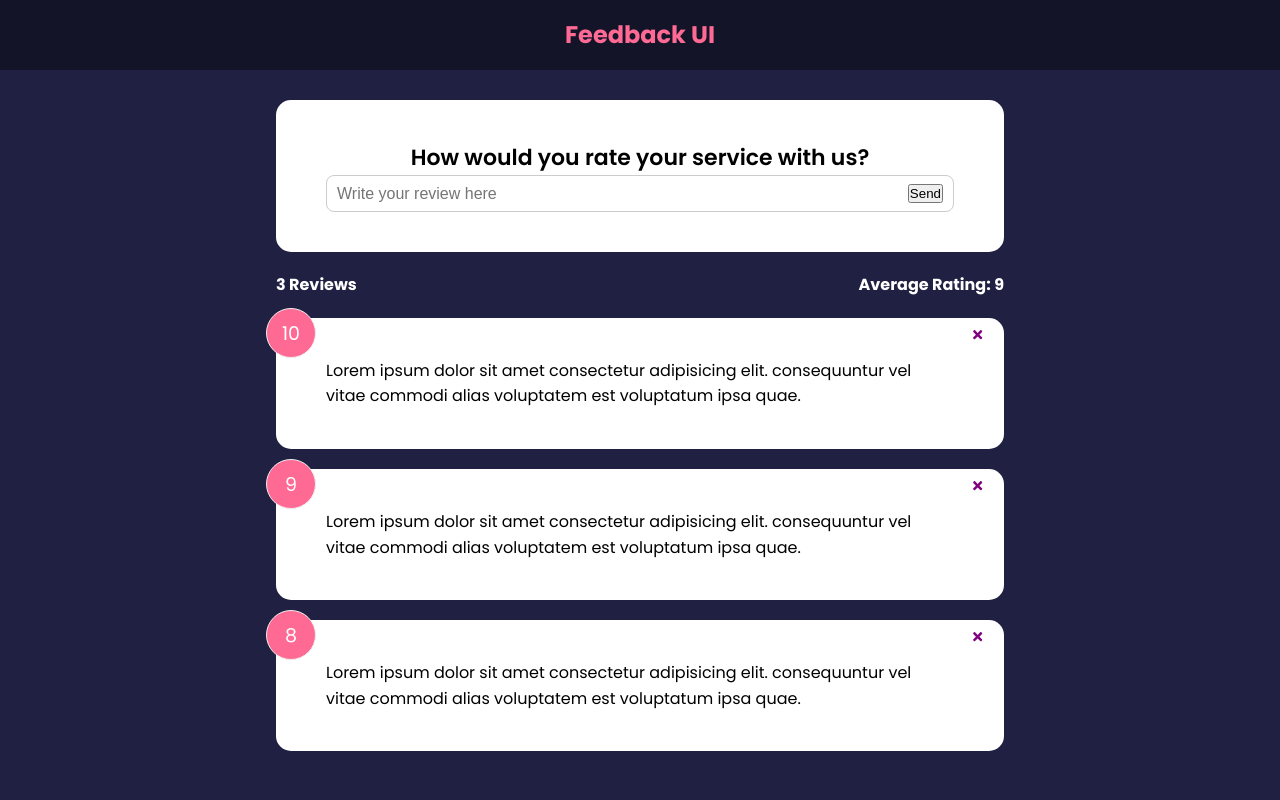
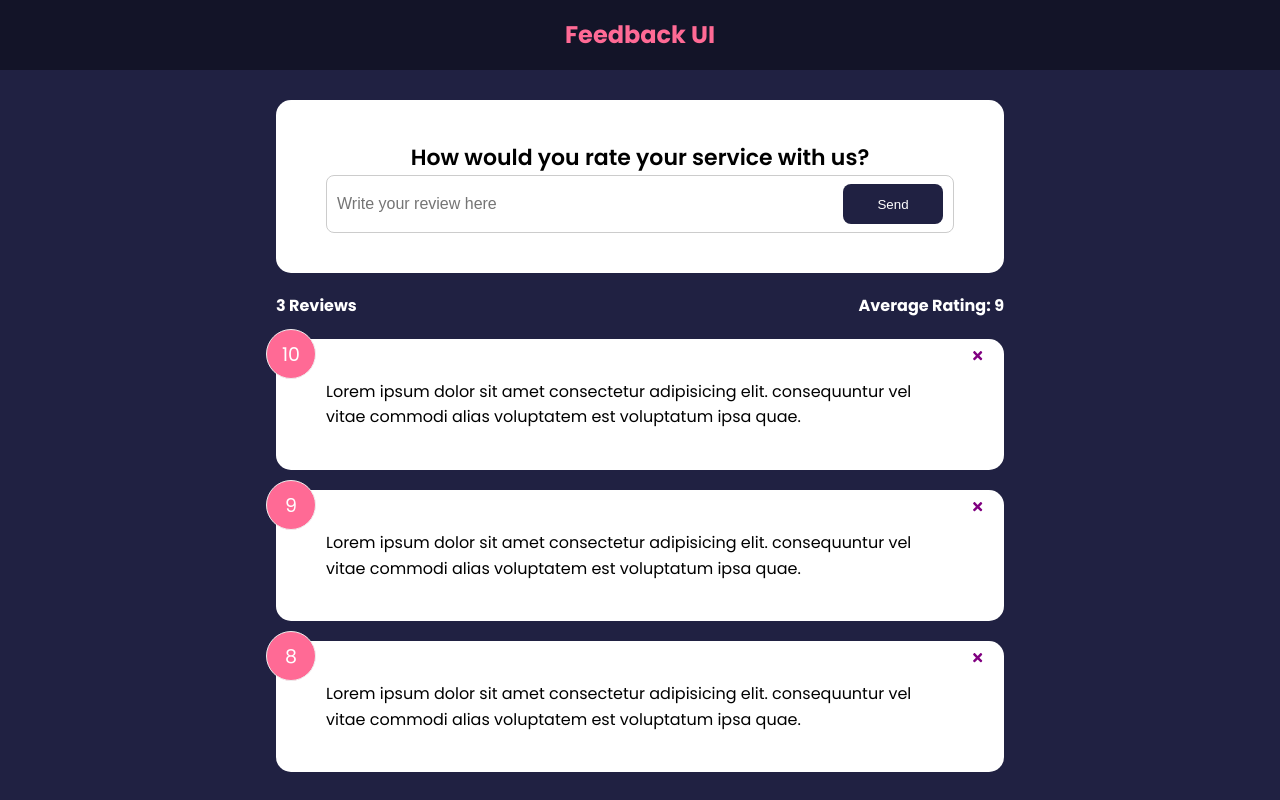
Before and after one commit to MareikeHeuer/feedback-app-react-course-2022, a React (Create React App) app: page / in a window 1280 px wide. Built offline with nearby package versions, Linux system fonts and the light colour scheme.

Commit message:
Add custom button component

```diff
--- a/src/components/FeedbackForm.jsx
+++ b/src/components/FeedbackForm.jsx
@@ -1,5 +1,6 @@
 import { useState } from "react";
 import Card from "./shared/Card";
+import Button from "./shared/Button";
 
 function FeedbackForm() {
   const [text, setText] = useState("");
@@ -20,7 +21,7 @@
             placeholder="Write your review here"
             value={text}
           />
-          <button type="submit">Send</button>
+          <Button type="submit">Send</Button>
         </div>
       </form>
     </Card>
--- /dev/null
+++ b/src/components/shared/Button.jsx
@@ -0,0 +1,24 @@
+import { PropTypes } from "prop-types";
+
+function Button({ children, version, type, isDisabled }) {
+  return (
+    <button type={type} disabled={isDisabled} className={`btn btn-${version}`}>
+      {children}
+    </button>
+  );
+}
+
+Button.defaultProps = {
+  version: "primary",
+  disabled: false,
+  type: "button",
+};
+
+Button.propTypes = {
+  children: PropTypes.node.isRequired,
+  version: PropTypes.string,
+  type: PropTypes.string,
+  isDisabled: PropTypes.bool,
+};
+
+export default Button;
```
